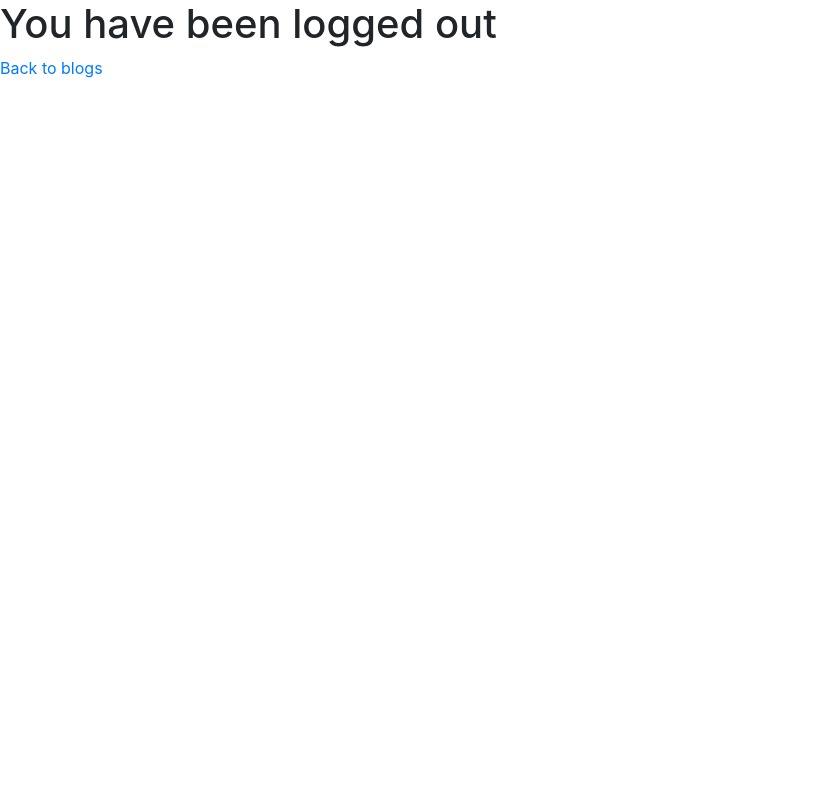
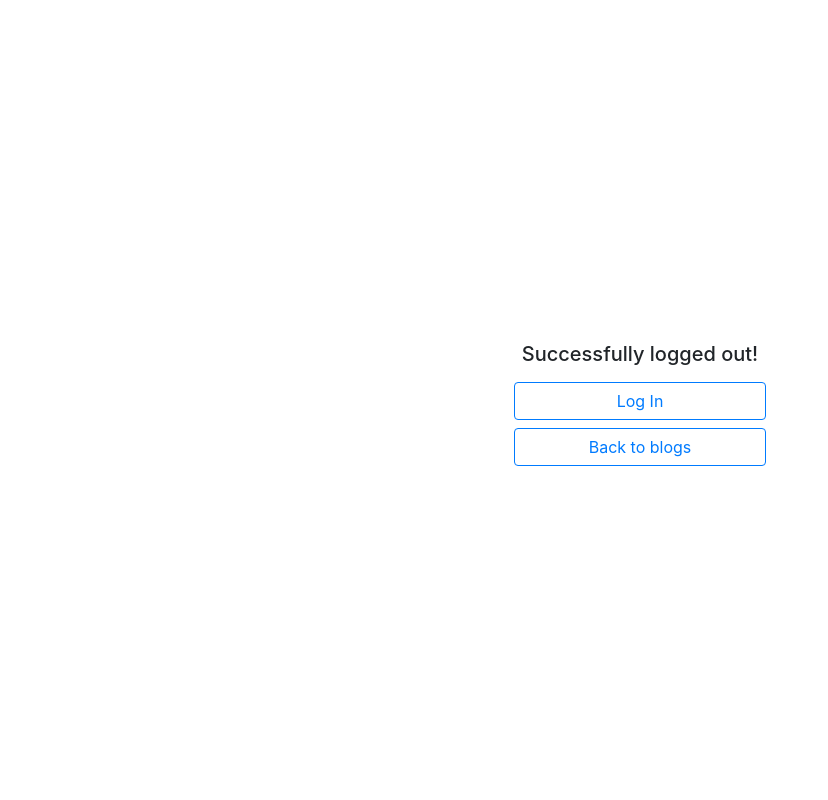
Before and after one commit to dieisabel/proggy, a Django app: page /logout in a window 1280 px wide. Shown: the whole page, without its empty margins (0-828 px from the left). Run offline with Django 3.2, Linux system fonts and the light colour scheme; some libraries are stand-ins or nearby versions.

Commit message:
Переверстал logout

```diff
--- a/backend/accounts/templates/accounts/logout.html
+++ b/backend/accounts/templates/accounts/logout.html
@@ -1,3 +1,5 @@
+{% load crispy_forms_tags %}
+
 <!DOCTYPE html>
 <html lang="en">
 
@@ -6,12 +8,24 @@
 </head>
 
 <body>
-
-    <div class="logout">
-        <h1>You have been logged out</h1>
+    <div class="container min-vh-100">
+        <div class="row min-vh-100 justify-content-center align-items-center">
+            <div>
+                <h5 class="text-center p-2 mb-0">
+                    Successfully logged out!</h5>
+                <div class="">
+                    <a href="{% url 'accounts-login' %}"
+                       class="btn btn-outline-primary w-100 mt-2">
+                        Log In
+                    </a>
+                    <a href="{% url 'blog-blogs' %}"
+                       class="btn btn-outline-primary w-100 mt-2">
+                        Back to blogs
+                    </a>
+                </div>
+            </div>
+        </div>
     </div>
-
-    <a href="{% url 'blog-blogs' %}">Back to blogs</a>
 </body>
 
 </html>
```
